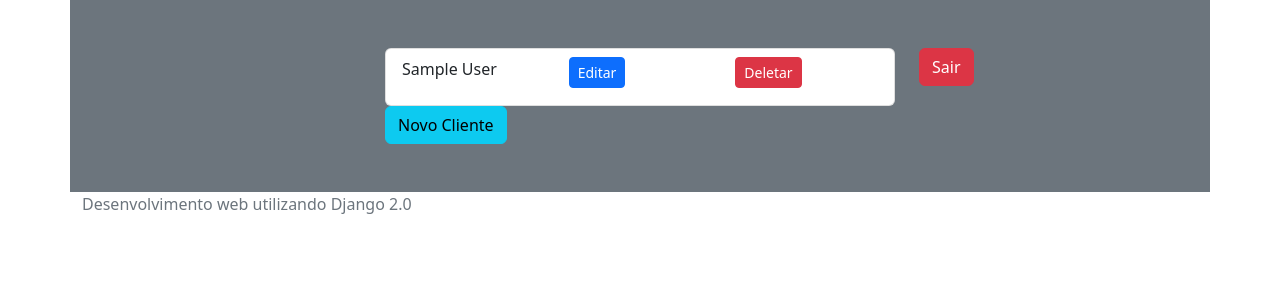
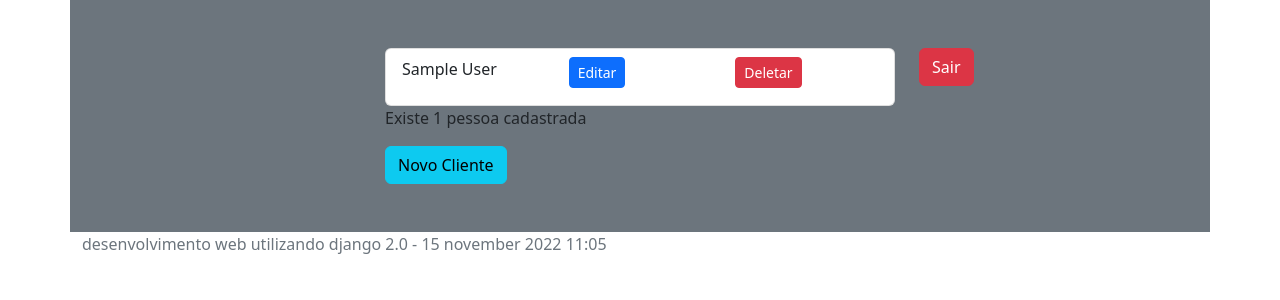
Before and after one commit to Igorcand/WebProject-Django, a Django app: page /clientes/list/ in a window 1280 px wide. Shown: the part 56-356 px from the top of the page. Run offline with Django 4.2, Linux system fonts and the light colour scheme; a user stored in the database is signed in; tables that the repository leaves empty hold one stand-in row (values such as "Sample post"); parts of the project's set-up code (start-up, migrations or seed data) failed here and were passed over; some libraries are stand-ins or nearby versions.

Commit message:
added filters on templates

```diff
--- a/clientes/templates/person.html
+++ b/clientes/templates/person.html
@@ -25,8 +25,21 @@
                         </div>
                     </div>
                 </li>
+                {% empty %}
+                <li class="list-group-item ">
+                    <p >Não existem clientes cadastrados... </p>
+                </li>
             {% endfor %}
         </ul>
+
+        {% if persons|length > 0 %}
+            {% if persons|length == 1 %}
+                <p>Existe {{persons|length}} pessoa cadastrada</p>
+            {% else %}
+                <p>Existem {{persons|length}} pessoas cadastradas</p>
+            {% endif %}
+        {% endif %}
+
         <a href="{% url 'person_new' %}" class="btn btn-info">Novo Cliente</a>
     </div>
     <div class="col-3">
--- a/templates/footer.html
+++ b/templates/footer.html
@@ -1,5 +1,11 @@
 <footer class="footer">
     <div class="container">
-        <span class="text-muted">Desenvolvimento web utilizando Django 2.0</span>
+        <span class="text-muted">
+            {% filter force_escape|lower %}
+            Desenvolvimento web utilizando Django 2.0 - {% now "d F Y H:i" %}
+
+            {% endfilter %}
+
+        </span>
     </div>
 </footer>
```
